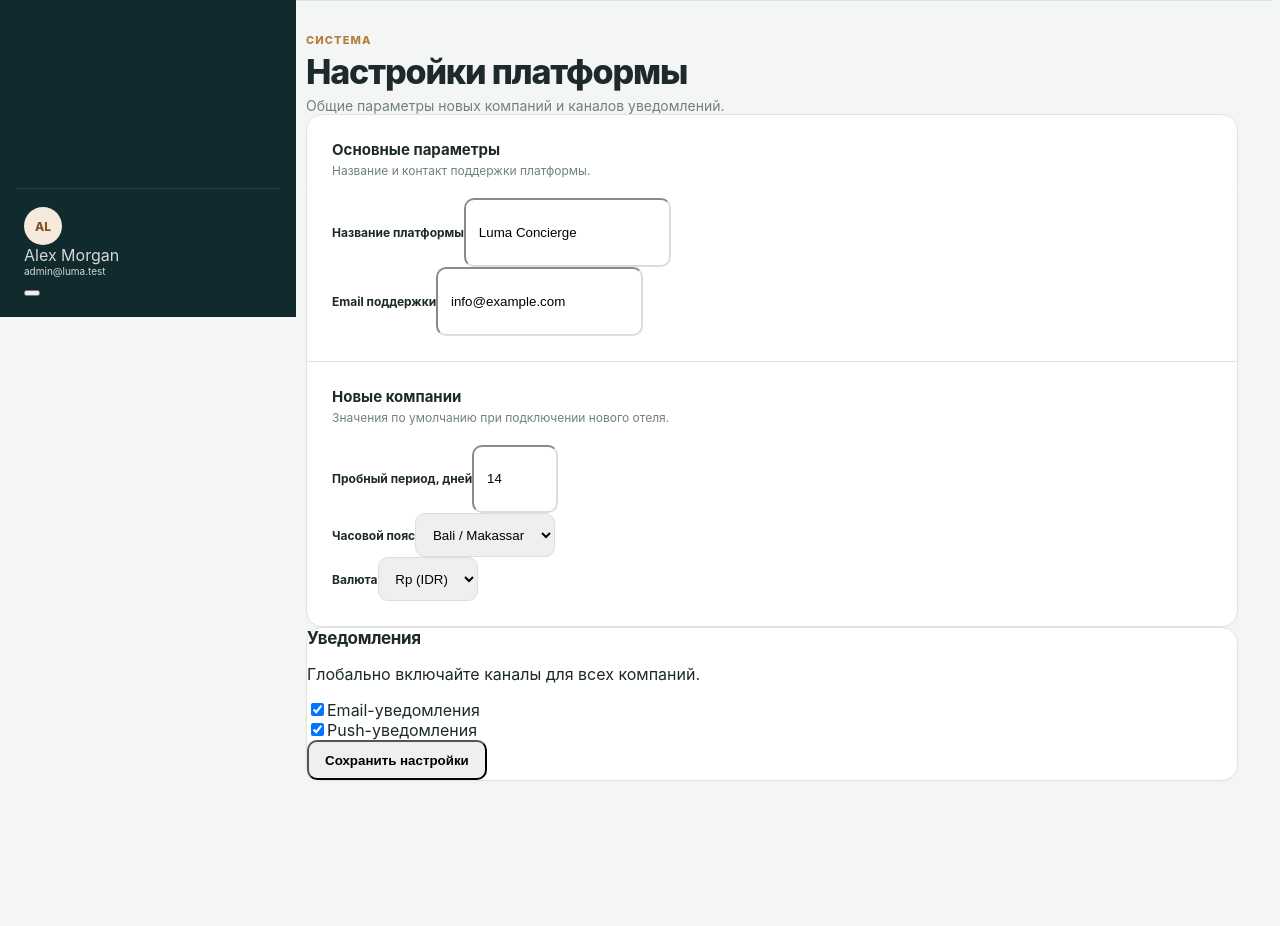
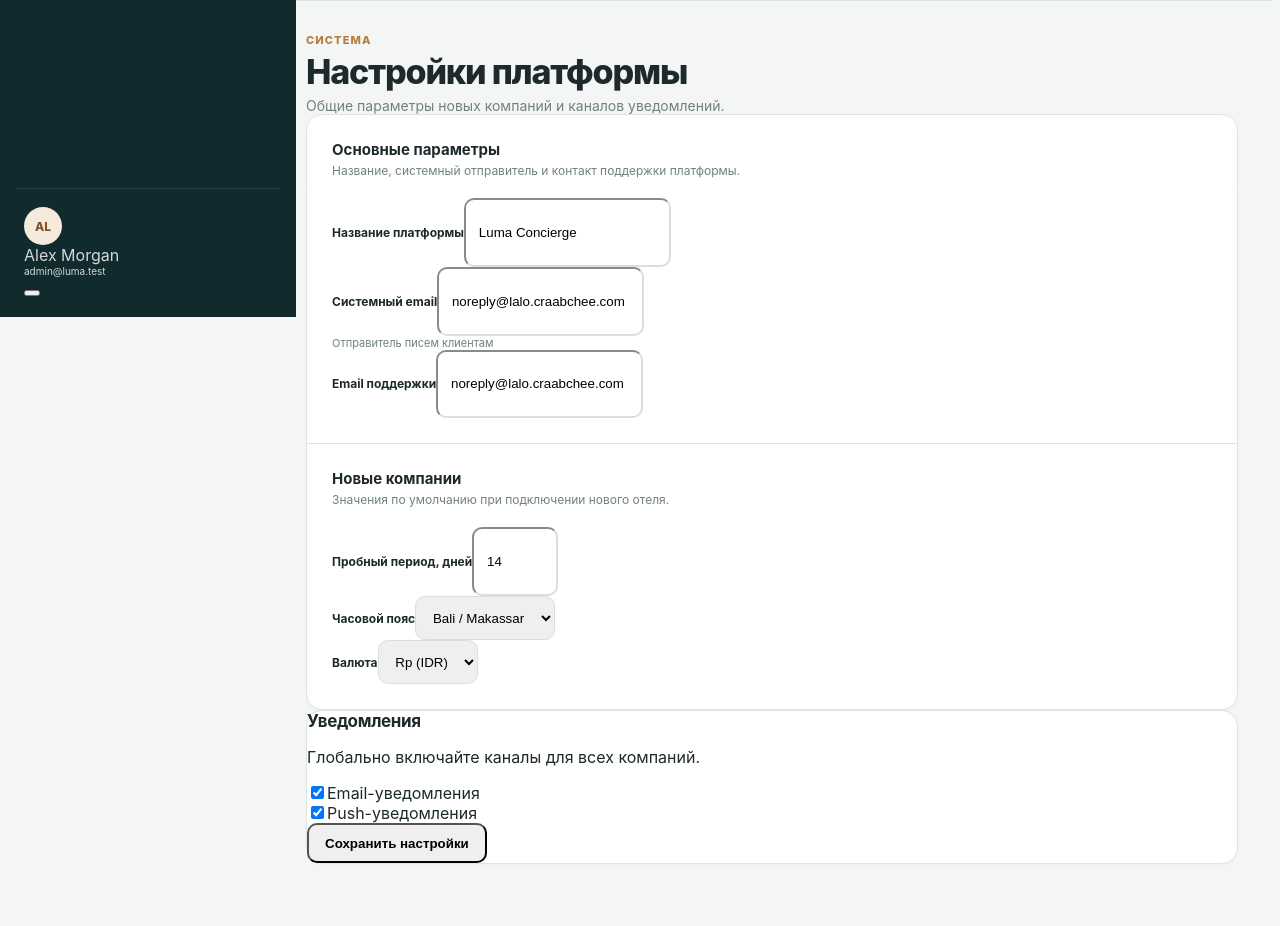
Before and after one commit to DmitryBay/conso, a Laravel app: page /platform/settings in a window 1280 px wide. Shown: the part 483-1409 px from the top of the page. Before the commit the page ends 1264 px from the top, so only its background shows below. Run offline with Laravel 12, Linux system fonts and the light colour scheme; a user stored in the database is signed in; data comes from the database, SQL or seed files in the repository; data that the repository does not hold is empty; style sheets or scripts are compiled from the project's sources.

Commit message:
Send guest mail from system address

```diff
--- a/app/Http/Controllers/Admin/SettingsController.php
+++ b/app/Http/Controllers/Admin/SettingsController.php
@@ -16,6 +16,7 @@
         $settings = [
             'platform_name' => PlatformSetting::read('platform_name', 'Luma Concierge'),
             'support_email' => PlatformSetting::read('support_email', config('mail.from.address')),
+            'system_email' => PlatformSetting::read('system_email', config('mail.from.address')),
             'default_trial_days' => PlatformSetting::read('default_trial_days', 14),
             'default_timezone' => PlatformSetting::read('default_timezone', 'Asia/Makassar'),
             'default_currency' => PlatformSetting::read('default_currency', 'IDR'),
@@ -31,6 +32,7 @@
         $data = $request->validate([
             'platform_name' => ['required', 'string', 'max:100'],
             'support_email' => ['required', 'email', 'max:255'],
+            'system_email' => ['required', 'email', 'max:255'],
             'default_trial_days' => ['required', 'integer', 'min:1', 'max:365'],
             'default_timezone' => ['required', 'timezone'],
             'default_currency' => ['required', Rule::in(['IDR', 'USD', 'EUR', 'AUD'])],
@@ -38,7 +40,7 @@
             'push_notifications_enabled' => ['nullable', 'boolean'],
         ]);
 
-        foreach (['platform_name', 'support_email', 'default_trial_days', 'default_timezone', 'default_currency'] as $key) {
+        foreach (['platform_name', 'support_email', 'system_email', 'default_trial_days', 'default_timezone', 'default_currency'] as $key) {
             PlatformSetting::write($key, $data[$key]);
         }
         PlatformSetting::write('email_notifications_enabled', $request->boolean('email_notifications_enabled') ? '1' : '0');
--- a/app/Http/Controllers/Admin/SystemController.php
+++ b/app/Http/Controllers/Admin/SystemController.php
@@ -4,6 +4,7 @@
 
 use App\Http\Controllers\Controller;
 use App\Models\PlatformSetting;
+use App\Support\SystemMail;
 use Illuminate\Support\Facades\DB;
 use Illuminate\Support\Facades\Schema;
 use Illuminate\View\View;
@@ -22,7 +23,7 @@
 
         $checks = [
             ['База данных', $databaseOk, $databaseOk ? 'Соединение работает' : 'Нет соединения'],
-            ['Email', filled(config('mail.mailers.smtp.username')), filled(config('mail.mailers.smtp.username')) ? config('mail.from.address') : 'SMTP не настроен'],
+            ['Email', filled(config('mail.mailers.smtp.username')), filled(config('mail.mailers.smtp.username')) ? SystemMail::address() : 'SMTP не настроен · отправитель '.SystemMail::address()],
             ['Push', filled(config('webpush.vapid.public_key')) && filled(config('webpush.vapid.private_key')), filled(config('webpush.vapid.public_key')) ? 'VAPID настроен' : 'Ключи отсутствуют'],
             ['Realtime', filled(config('broadcasting.connections.pusher.key')), filled(config('broadcasting.connections.pusher.key')) ? 'Pusher подключён' : 'Pusher не настроен'],
             ['Хранилище', is_writable(storage_path()), is_writable(storage_path()) ? 'Доступно для записи' : 'Нет доступа на запись'],
--- a/app/Notifications/GuestRequestStatusNotification.php
+++ b/app/Notifications/GuestRequestStatusNotification.php
@@ -5,6 +5,7 @@
 use App\Models\GuestSession;
 use App\Models\PlatformSetting;
 use App\Models\ServiceRequest;
+use App\Support\SystemMail;
 use Illuminate\Bus\Queueable;
 use Illuminate\Notifications\Messages\MailMessage;
 use Illuminate\Notifications\Notification;
@@ -40,6 +41,7 @@
         $params = $this->params($locale);
 
         return (new MailMessage)
+            ->from(SystemMail::address(), SystemMail::name())
             ->subject(trans('guest.notification_status_title', $params, $locale).' · '.$this->serviceRequest->company->name)
             ->greeting(trans('guest.notification_email_greeting', ['name' => $notifiable->guest_name ?: trans('guest.guest', [], $locale)], $locale))
             ->line(trans('guest.notification_status_body', $params, $locale))
--- a/resources/views/admin/settings.blade.php
+++ b/resources/views/admin/settings.blade.php
@@ -4,7 +4,7 @@
 <div class="mb-4"><div class="eyebrow">Система</div><h1 class="page-title">Настройки платформы</h1><p class="page-subtitle">Общие параметры новых компаний и каналов уведомлений.</p></div>
 <form method="POST" action="{{ route('platform.settings.update') }}">@csrf @method('PUT')
 <div class="row g-3"><div class="col-xl-8"><div class="surface-card overflow-hidden">
-<section class="form-section"><div class="form-section-title">Основные параметры</div><div class="form-section-copy">Название и контакт поддержки платформы.</div><div class="row g-3"><div class="col-md-6"><label class="form-label">Название платформы</label><input class="form-control" name="platform_name" value="{{ old('platform_name',$settings['platform_name']) }}" required></div><div class="col-md-6"><label class="form-label">Email поддержки</label><input class="form-control" type="email" name="support_email" value="{{ old('support_email',$settings['support_email']) }}" required></div></div></section>
+<section class="form-section"><div class="form-section-title">Основные параметры</div><div class="form-section-copy">Название, системный отправитель и контакт поддержки платформы.</div><div class="row g-3"><div class="col-md-4"><label class="form-label">Название платформы</label><input class="form-control" name="platform_name" value="{{ old('platform_name',$settings['platform_name']) }}" required></div><div class="col-md-4"><label class="form-label">Системный email</label><input class="form-control" type="email" name="system_email" value="{{ old('system_email',$settings['system_email']) }}" required><div class="form-hint mt-1">Отправитель писем клиентам</div></div><div class="col-md-4"><label class="form-label">Email поддержки</label><input class="form-control" type="email" name="support_email" value="{{ old('support_email',$settings['support_email']) }}" required></div></div></section>
 <section class="form-section"><div class="form-section-title">Новые компании</div><div class="form-section-copy">Значения по умолчанию при подключении нового отеля.</div><div class="row g-3"><div class="col-md-4"><label class="form-label">Пробный период, дней</label><input class="form-control" type="number" min="1" max="365" name="default_trial_days" value="{{ old('default_trial_days',$settings['default_trial_days']) }}"></div><div class="col-md-4"><label class="form-label">Часовой пояс</label><select class="form-select" name="default_timezone">@foreach(['Asia/Makassar'=>'Bali / Makassar','Asia/Jakarta'=>'Jakarta','Europe/Moscow'=>'Moscow','UTC'=>'UTC'] as $value=>$label)<option value="{{ $value }}" @selected(old('default_timezone',$settings['default_timezone'])===$value)>{{ $label }}</option>@endforeach</select></div><div class="col-md-4"><label class="form-label">Валюта</label><select class="form-select" name="default_currency">@foreach(['IDR'=>'Rp (IDR)','USD'=>'USD','EUR'=>'EUR','AUD'=>'AUD'] as $currency=>$label)<option value="{{ $currency }}" @selected(old('default_currency',$settings['default_currency'])===$currency)>{{ $label }}</option>@endforeach</select></div></div></section>
 </div></div><div class="col-xl-4"><div class="surface-card p-4"><h2 class="section-title">Уведомления</h2><p class="text-secondary small mt-2">Глобально включайте каналы для всех компаний.</p><div class="form-check form-switch mt-4"><input type="hidden" name="email_notifications_enabled" value="0"><input class="form-check-input" type="checkbox" name="email_notifications_enabled" value="1" id="emailEnabled" @checked($settings['email_notifications_enabled'])><label class="form-check-label" for="emailEnabled">Email-уведомления</label></div><div class="form-check form-switch mt-3"><input type="hidden" name="push_notifications_enabled" value="0"><input class="form-check-input" type="checkbox" name="push_notifications_enabled" value="1" id="pushEnabled" @checked($settings['push_notifications_enabled'])><label class="form-check-label" for="pushEnabled">Push-уведомления</label></div><button class="btn btn-primary w-100 mt-4">Сохранить настройки</button></div></div></div>
 </form>
```
Also changed, not shown: app/Mail/FinalBillMail.php (+6 -1 lines), app/Support/SystemMail.php (added, +18 -0 lines), tests/Feature/GuestNotificationTest.php (+3 -0 lines), tests/Feature/GuestStayManagementTest.php (+3 -0 lines), tests/Feature/PlatformSettingsTest.php (+2 -0 lines), 1 other file.
